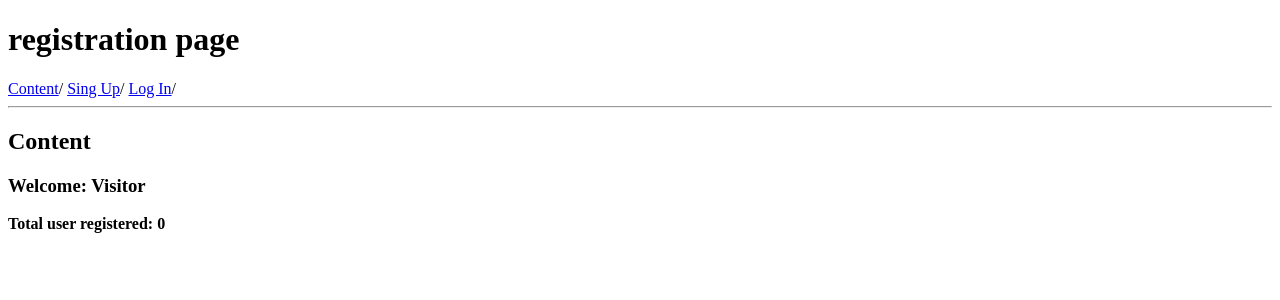
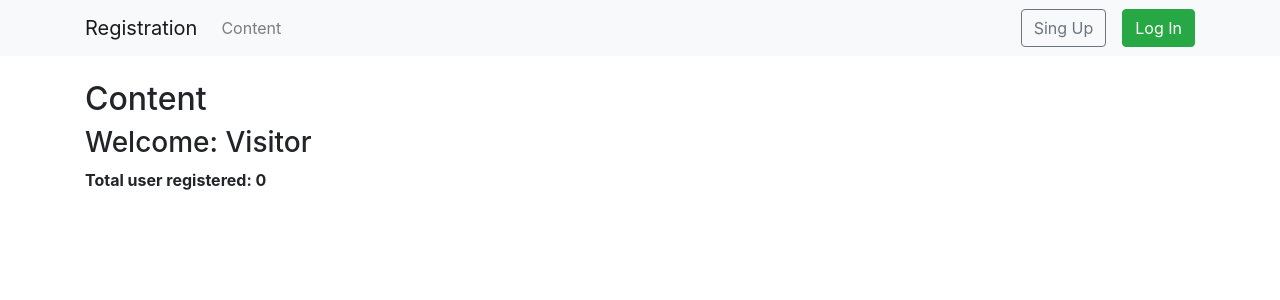
Before and after one commit to Vesli1715/django_cards, a Django app: page /content/ in a window 1280 px wide. Shown: the top 300 px of the page. Run offline with Django 3.2, Linux system fonts and the light colour scheme; some libraries are stand-ins or nearby versions.

Commit message:
added bootstrap navbar,and formatting the main page

```diff
--- a/registration/templates/registration/reg_base.html
+++ b/registration/templates/registration/reg_base.html
@@ -1,33 +1,61 @@
-<!DOCTYPE html>
+<!doctype html>
 <html lang="en">
   <head>
-    <meta charset="UTF-8">
-    <title>reg</title>
+    <meta charset="utf-8">
+    <meta name="viewport" content="width=device-width, initial-scale=1, shrink-to-fit=no">
+    <link rel="stylesheet" href="https://stackpath.bootstrapcdn.com/bootstrap/4.3.0/css/bootstrap.min.css" integrity="sha384-PDle/QlgIONtM1aqA2Qemk5gPOE7wFq8+Em+G/hmo5Iq0CCmYZLv3fVRDJ4MMwEA" crossorigin="anonymous">
+      <title>{% block title %} REGISTRATION {% endblock %}</title>
   </head>
   <body>
-<h1>registration page</h1>
-<a href="{% url 'index' %}">Content</a>/
+    <nav class="navbar navbar-expand-lg navbar-light bg-light mb-4">
+        <div class="container">
+          <a class="navbar-brand" href="#"> Registration </a>
+          <button class="navbar-toggler" type="button" data-toggle="collapse" data-target="#navbarSupportedContent" aria-controls="navbarSupportedContent" aria-expanded="false" aria-label="Toggle navigation">
+            <span class="navbar-toggler-icon"></span>
+          </button>
+
+          <div class="collapse navbar-collapse" id="navbarSupportedContent">
+            <ul class="navbar-nav mr-auto">
+                <li class="nav-item">
+                    <a class="nav-link" href="{% url 'index' %}">Content</a>
+                </li>
                 {% if user.is_authenticated %}
-    <a href="{% url 'secret' %}">Secret page</a>/
-    <a href="{% url 'secret_class' %}">Secret class page</a>/
-    <a href="{% url 'logout' %}">Log Out</a>/
-    <a href="{% url 'password_change' %}"> Change password </a>/
+                    <li class="nav-item">
+                        <a class="nav-link" href="{% url 'secret' %}">Secret</a>
+                    </li>
+                     <li class="nav-item">
+                         <a class="nav-link" href="{% url 'secret_class' %}">Secret class</a>
+                     </li>
+                    <li class="nav-item">
+                        <a class="nav-link" href="{% url 'password_change' %}">Change password</a>
+                    </li>
+                {% endif %}
+            </ul>
+                {% if user.is_authenticated %}
+                    <a href="{% url 'logout' %}" class="btn btn-outline-danger">Log out</a>
                 {% else %}
-    <a href="{% url 'singup' %}">Sing Up</a>/
-    <a href="{% url 'login' %}">Log In</a>/
-<hr>
+                    <form class="form-inline my-2 my-lg-0">
+                        <a href="{% url 'singup' %}" class="btn btn-outline-secondary">Sing Up</a>
+                        <a href="{% url 'login' %}" class="btn btn-success ml-3">Log In</a>
+                    </form>
                 {% endif %}
+          </div>
+        </div>
+    </nav>
+
+    <div class="container">
         {% block content %}
+
         {% endblock %}
-
         <h3> Welcome:
-    {% if user.is_authenticated %}
-        {{ user.username }}
-    {% else %}
-        Visitor
-    {% endif %}
-</h3>
+            {% if user.is_authenticated %} {{ user.username }}
+            {% else %} Visitor
+            {% endif %} </h3>
         <strong> Total user registered: {{ count }} </strong>
         <br>
+    </div>
+    <script src="https://code.jquery.com/jquery-3.3.1.slim.min.js" integrity="sha384-q8i/X+965DzO0rT7abK41JStQIAqVgRVzpbzo5smXKp4YfRvH+8abtTE1Pi6jizo" crossorigin="anonymous"></script>
+    <script src="https://cdnjs.cloudflare.com/ajax/libs/popper.js/1.14.7/umd/popper.min.js" integrity="sha384-UO2eT0CpHqdSJQ6hJty5KVphtPhzWj9WO1clHTMGa3JDZwrnQq4sF86dIHNDz0W1" crossorigin="anonymous"></script>
+    <script src="https://stackpath.bootstrapcdn.com/bootstrap/4.3.0/js/bootstrap.min.js" integrity="sha384-7aThvCh9TypR7fIc2HV4O/nFMVCBwyIUKL8XCtKE+8xgCgl/PQGuFsvShjr74PBp" crossorigin="anonymous"></script>
   </body>
 </html>
```
Lines whose indentation alone changed are shown as unchanged.
